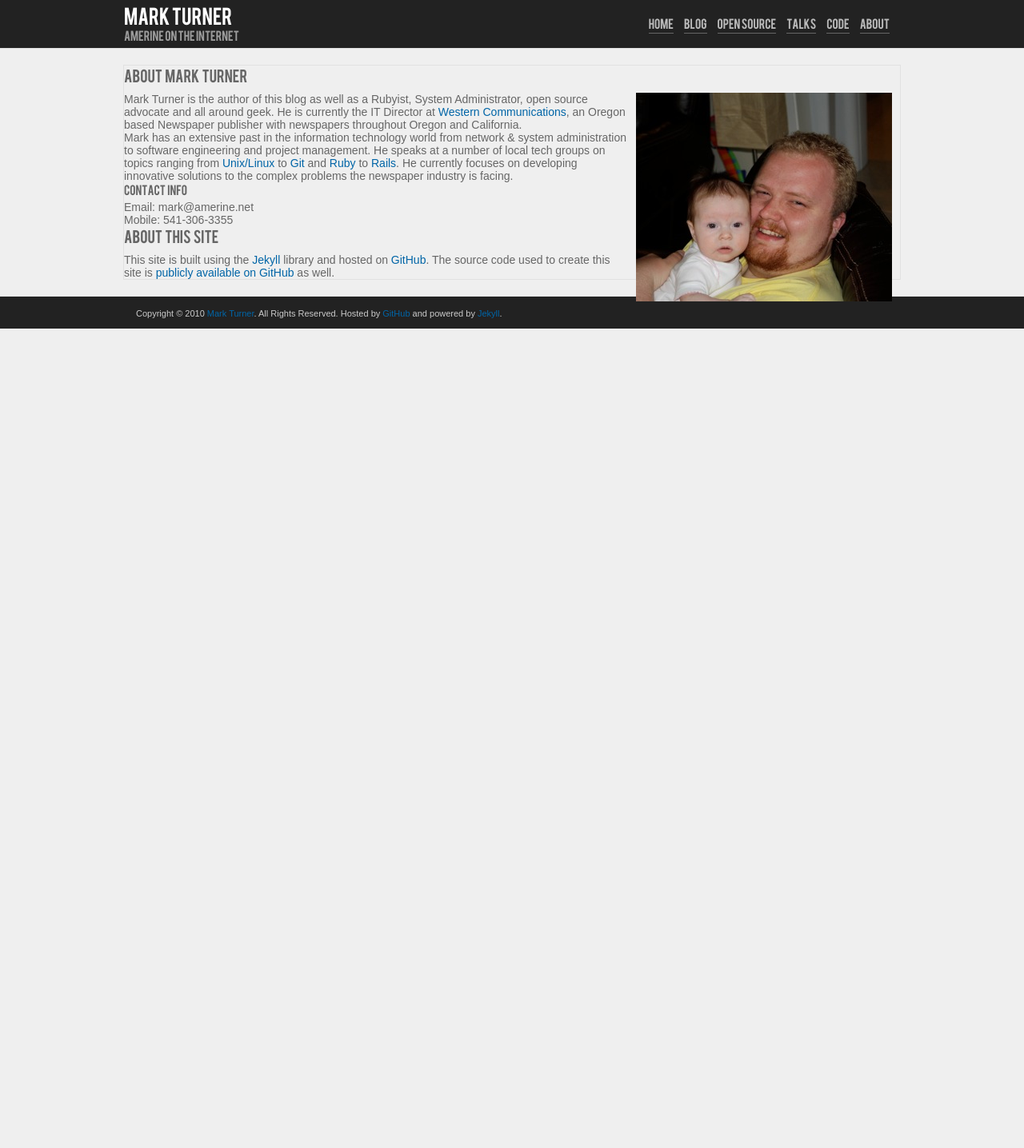
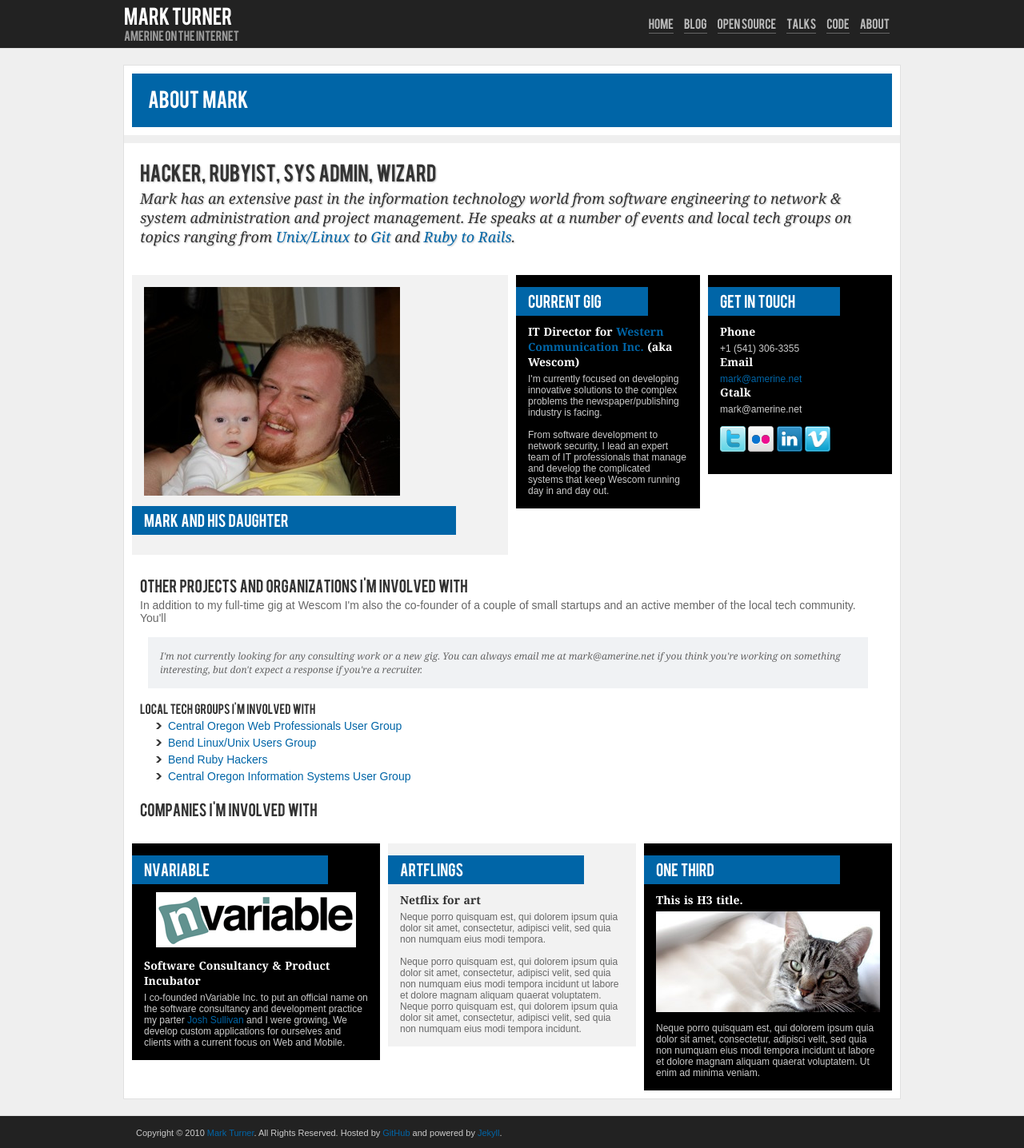
Before and after one commit to amerine/amerine.github.com, a Jekyll site: the page built from about.html, in a window 1280 px wide. Shown: the whole page at 80% size. Built offline with Jekyll 4.4.1, drawn with Linux system fonts in a browser that asks for light colours; before the commit the page ends 900 px from its top, so only the background shows below that.

Commit message:
about tweaks

```diff
--- /dev/null
+++ b/about.html
@@ -0,0 +1,115 @@
+---
+title: About
+layout: master
+---
+
+
+<section id="header">
+<h1>About Mark</h1>
+</section>
+
+<section class="pageboxy white">
+
+	<div class="elements">
+		<h1>Hacker, Rubyist, Sys Admin, Wizard</h1>
+		<p class="big">Mark has an extensive past in the information technology world from software engineering to network &amp; system administration and project management. He speaks at a number of events and local tech groups on topics ranging from <a href="http://bendug.org">Unix/Linux</a> to <a href="http://git-scm.com">Git</a> and <a href="http://www.ruby-lang.org">Ruby to <a href="http://rubyonrails.org/">Rails</a>. </p>
+	</div>
+
+	<br/>
+	<div class="box white two_quarter">
+		<div class="contents">
+			<img src="/images/mark-eris1.jpg" />
+			<div class="title"><h2>Mark and his Daughter</h2></div>
+		</div>
+	</div>
+
+	<div class="box black one_quarter">
+		<div class="contents">
+			<div class="title"><h2>Current Gig</h2></div>
+			<h3>IT Director for <a href="http://www.bendbulletin.com/apps/pbcs.dll/article?AID=/99999999/ABOUT/50830004">Western Communication Inc.</a> (aka Wescom)</h3>
+			<p>I'm currently focused on developing innovative solutions to the complex problems the newspaper/publishing industry is facing.
+				<br /><br />
+				From software development to network security, I lead an expert team of IT professionals that manage and develop the complicated systems that keep Wescom running day in and day out.
+			</p>
+		</div>
+	</div>
+
+	<div class="box black one_quarter">
+		<div class="contents">
+			<div class="title"><h2>Get in touch</h2></div>
+			<div class="citem">
+				<h3>Phone</h3>
+				<p>+1 (541) 306-3355</p>
+			</div>
+			<div class="citem">
+				<h3>Email</h3>
+				<p><a href="mailto:mark@amerine.net">mark@amerine.net</a></p>
+			</div>
+			<div class="citem last">
+				<h3>Gtalk</h3>
+				<p>mark@amerine.net</p>
+			</div>
+			<br />
+			<div class="clear"></div>
+
+			<div class="icons">
+				<a href="http://twitter.com/amerine" class="social"><img src="/images/social_icon_twitter.png" /></a>
+				<a href="http://www.flickr.com/photos/mark_turner/" class="social"><img src="/images/social_icon_flickr.png" /></a>
+				<a href="http://www.linkedin.com/in/markaturner" class="social"><img src="/images/social_icon_linkedin.png" /></a>
+				<a href="http://vimeo.com/amerine" class="social"><img src="/images/social_icon_vimeo.png" /></a>
+				<div class="clear"></div>
+			</div>
+		</div>
+	</div>
+
+	<div class="clear"></div>
+	<br/>
+
+	<div class="elements">
+		<h2>Other Projects and Organizations I'm involved with</h2>
+		<p>In addition to my full-time gig at Wescom I'm also the co-founder of a couple of small startups and an active member of the local tech community. You'll </p>
+		<br/>
+
+		<blockquote>I'm not currently looking for any consulting work or a new gig. You can always email me at mark@amerine.net if you think you're working on something interesting, but don't expect a response if you're a recruiter.</blockquote>
+		<br/>
+		<h3>Local Tech Groups I'm involved with</h3>
+		<ul>
+			<li><a href="http://cowpu.org">Central Oregon Web Professionals User Group</a></li>
+			<li><a href="http://bendug.org">Bend Linux/Unix Users Group</a></li>
+			<li><a href="http://bendrb.com">Bend Ruby Hackers</a></li>
+			<li><a href="http://www.coisug.info/">Central Oregon Information Systems User Group</a></li>
+		</ul>
+		<br/>
+		<h2>Companies I'm Involved With</h2>
+	</div>
+	<br/>
+	<div class="box black one_third">
+	<div class="contents">
+		<div class="title"><h2>nVariable</h2></div>
+		<center><img src="/images/250x69-logo-green.png" /></center>
+		<h3>Software Consultancy &amp; Product Incubator</h3>
+		<p>I co-founded nVariable Inc. to put an official name on the software consultancy and development practice my parter <a href="http://dipperstove.com">Josh Sullivan</a> and I were growing. We develop custom
+			applications for ourselves and clients with a current focus on Web and Mobile.
+		</p>
+	</div>
+	</div>
+	<div class="box white one_third">
+	<div class="contents">
+		<div class="title"><h2>ARTFLINGS</h2></div>
+		<h3>Netflix for art</h3>
+		<p>Neque porro quisquam est, qui dolorem ipsum quia dolor sit amet, consectetur, adipisci velit, sed quia non numquam eius modi tempora.
+<br/><br/>
+Neque porro quisquam est, qui dolorem ipsum quia dolor sit amet, consectetur, adipisci velit, sed quia non numquam eius modi tempora incidunt ut labore et dolore magnam aliquam quaerat voluptatem. Neque porro quisquam est, qui dolorem ipsum quia dolor sit amet, consectetur, adipisci velit, sed quia non numquam eius modi tempora incidunt.</p>
+	</div>
+	</div>
+	<div class="box black one_third">
+	<div class="contents">
+		<div class="title"><h2>One third</h2></div>
+		<h3>This is H3 title.</h3>
+		<img src="images/boxy_imgmedi_02.jpg" />
+		<p>Neque porro quisquam est, qui dolorem ipsum quia dolor sit amet, consectetur, adipisci velit, sed quia non numquam eius modi tempora incidunt ut labore et dolore magnam aliquam quaerat voluptatem. Ut enim ad minima veniam.</p>
+	</div>
+	</div>
+	<div class="clear"></div>
+
+</section>
--- a/about.markdown
+++ /dev/null
@@ -1,24 +0,0 @@
----
-title: About Mark Turner
-layout: master
----
-
-About Mark Turner
------------------
-
-<span style="margin:0 10px; float:right"><img src="/images/mark-eris1.jpg" /></span>
-
-Mark Turner is the author of this blog as well as a Rubyist, System Administrator, open source advocate and all around geek. He is currently the IT Director at [Western Communications](http://www.bendbulletin.com/apps/pbcs.dll/article?AID=/99999999/ABOUT/50830001/1044&nav_category=ABOUT), an Oregon based Newspaper publisher with newspapers throughout Oregon and California.
-
-Mark has an extensive past in the information technology world from network & system administration to software engineering and project management. He speaks at a number of local tech groups on topics ranging from [Unix/Linux](http://bendug.org) to [Git](http://git-scm.com/) and [Ruby](http://www.ruby-lang.org/en/) to [Rails](http://rubyonrails.org/). He currently focuses on developing innovative solutions to the complex problems the newspaper industry is facing.
-
-### Contact Info
->Email: mark@amerine.net
->
->Mobile: 541-306-3355
-
-
-About This Site
----------------
-
-This site is built using the [Jekyll](http://github.com/mojombo/jekyll) library and hosted on [GitHub](http://github.com/). The source code used to create this site is [publicly available on GitHub](http://github.com/amerine/amerine.github.com) as well.
--- a/open-source.html
+++ b/open-source.html
@@ -2,7 +2,7 @@
 layout: master
 title: Open-Source Projects
 ---
-<section class="pageboxy black">
+<section class="pageboxy white">
 	<div class="elements">
 		<h1>Open Source</h1>
 			<p class="big">I have a number of open-source projects or forks hosted on <a href='http://github.com/amerine' rel='me' target='_blank'>GitHub</a>. The list below is dynamically populated from all of my repositories with the most popular ones appearing first.</p>
```
Also changed, not shown: images/250x69-logo-green.png (added).
